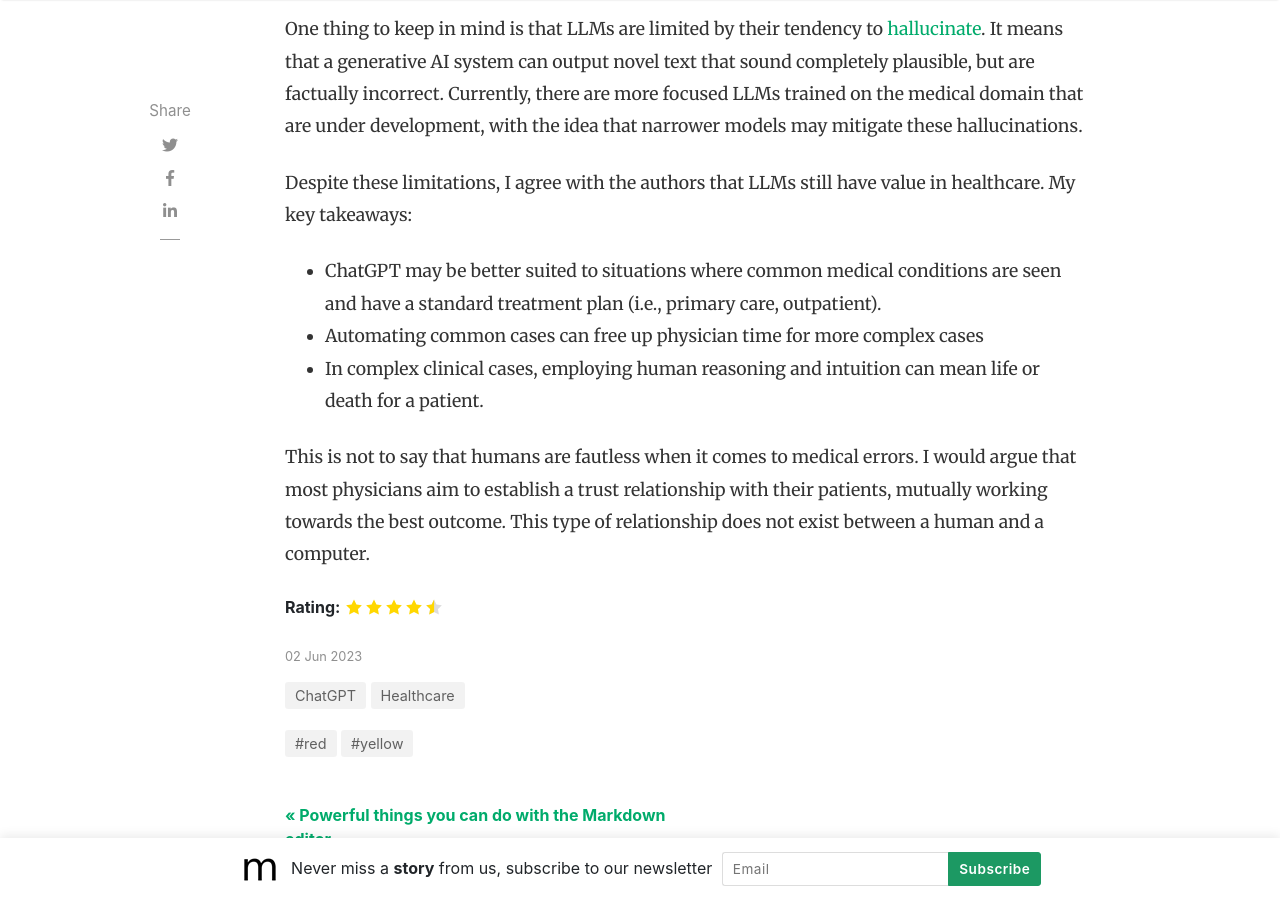
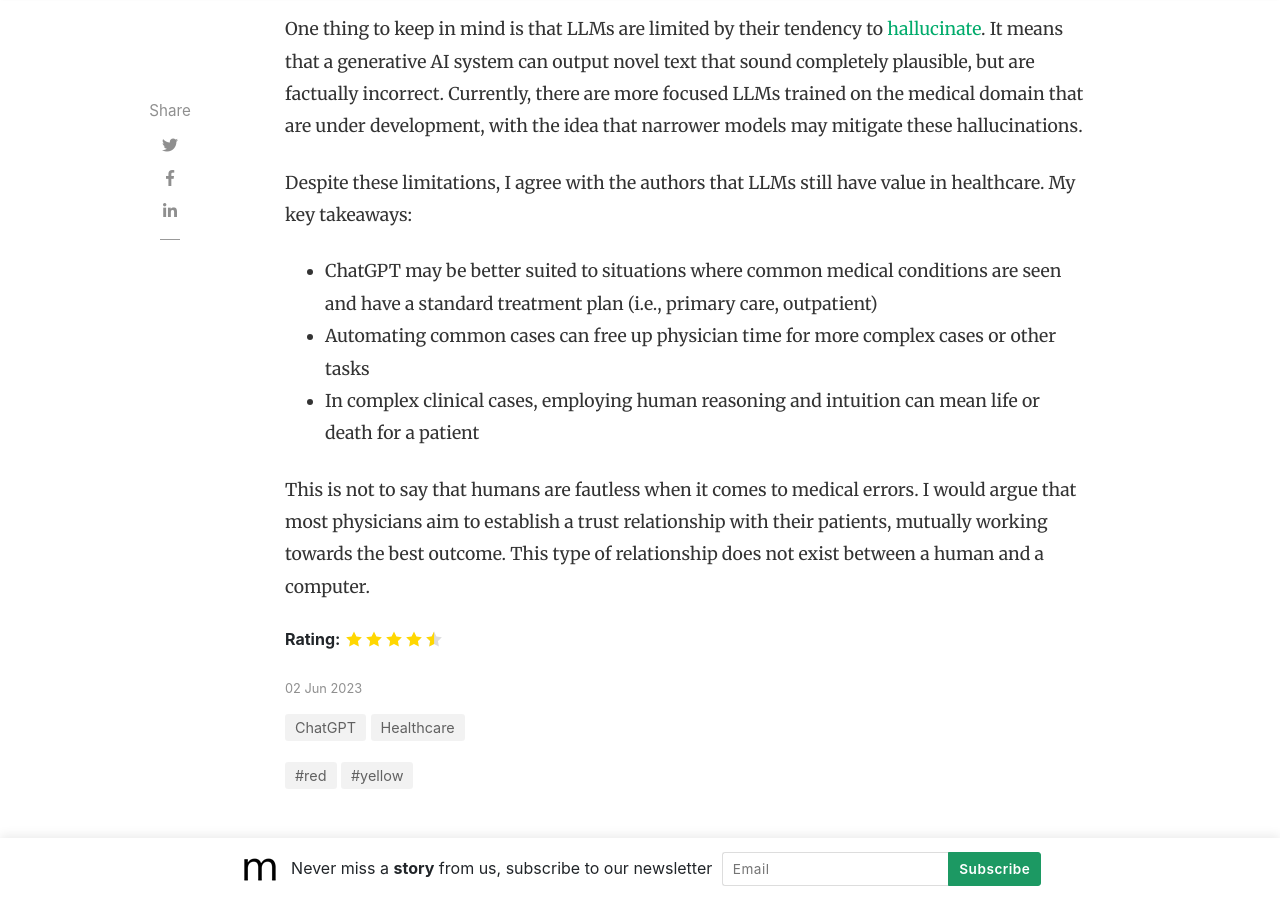
Before and after one commit to slsu0424/slsu0424.github.io, a Jekyll site: the page built from _posts/2023-06-02-test.md, in a window 1280 px wide and 900 px high, scrolled down 3609 px. Built offline with Jekyll 4.4.1, drawn with Linux system fonts in a browser that asks for light colours; nearby versions of some CDN libraries; comment, search, counter and statistics services are not loaded; some of the changed text lies outside the part shown.

Commit message:
Update 2023-06-02-test.md

```diff
--- a/_posts/2023-06-02-test.md
+++ b/_posts/2023-06-02-test.md
@@ -53,8 +53,8 @@
 One thing to keep in mind is that LLMs are limited by their tendency to [hallucinate](https://spectrum.ieee.org/ai-hallucination).  It means that a generative AI system can output novel text that sound completely plausible, but are factually incorrect.  Currently, there are more focused LLMs trained on the medical domain that are under development, with the idea that narrower models may mitigate these hallucinations.
 
 Despite these limitations, I agree with the authors that LLMs still have value in healthcare.  My key takeaways:
-* ChatGPT may be better suited to situations where common medical conditions are seen and have a standard treatment plan (i.e., primary care, outpatient).
-* Automating common cases can free up physician time for more complex cases
-* In complex clinical cases, employing human reasoning and intuition can mean life or death for a patient.
+* ChatGPT may be better suited to situations where common medical conditions are seen and have a standard treatment plan (i.e., primary care, outpatient)
+* Automating common cases can free up physician time for more complex cases or other tasks
+* In complex clinical cases, employing human reasoning and intuition can mean life or death for a patient
 
 This is not to say that humans are fautless when it comes to medical errors.  I would argue that most physicians aim to establish a trust relationship with their patients, mutually working towards the best outcome.  This type of relationship does not exist between a human and a computer.
```
Also changed, not shown: other parts of _posts/2023-06-02-test.md (+1 -1 lines).
